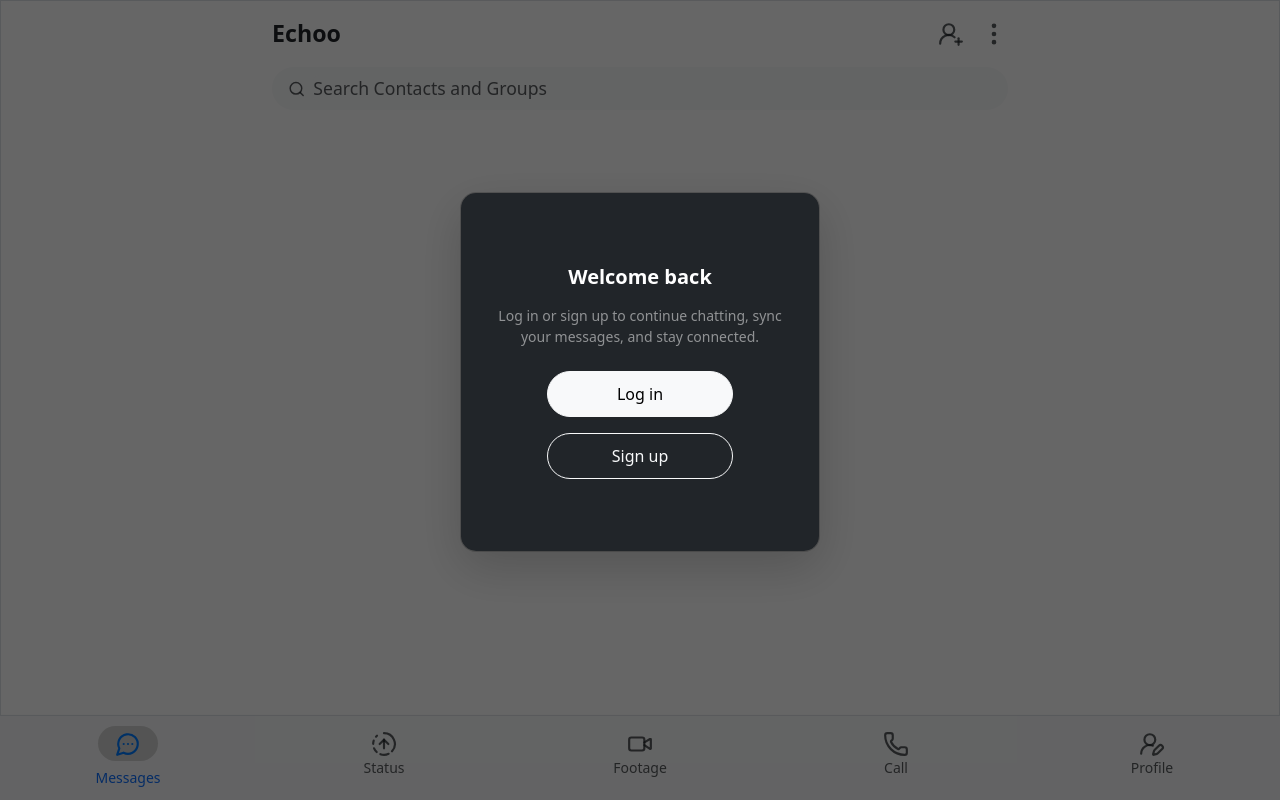
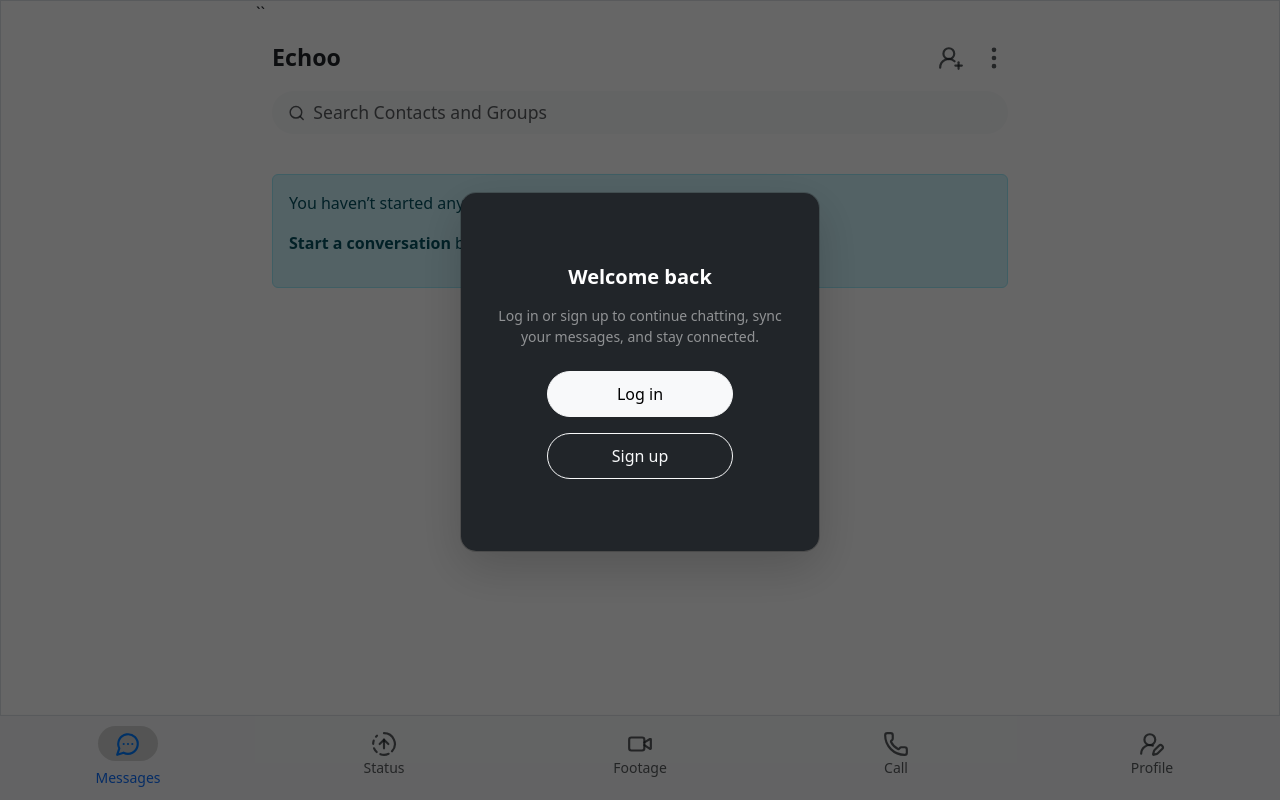
Before and after one commit to Huzaim-Bin-Asad/echoo, a React (Create React App) app: page /echoo in a window 1280 px wide. Shown: the top 800 px of the page. Built offline with nearby package versions, Linux system fonts and the light colour scheme; no server answers; the HTML template or start-up script is replaced by a standard one.

Commit message:
Imprting user data in Echoo

```diff
--- a/src/components/OpeningChat/main/ChatList.jsx
+++ b/src/components/OpeningChat/main/ChatList.jsx
@@ -1,6 +1,7 @@
 import React from 'react';
 import ChatItem from './ChatItem';
 
+// Example data for chats, you can replace it with dynamic data if needed.
 const chatData = [
   {
     name: 'Loretta Russell',
--- a/src/components/OpeningChat/main/OpeningChat.jsx
+++ b/src/components/OpeningChat/main/OpeningChat.jsx
@@ -1,18 +1,20 @@
 import React from 'react';
-import Header from './Header';
-import ChatList from './ChatList';
-import BottomNav from './BottomNav';
+import Header from './Header';  // Assuming you have a Header component
+import UserInfoPrinter from './UserInfoPrinter';  // Make sure the case matches the actual file name
+import BottomNav from './BottomNav';  // Assuming you have a BottomNav component
 
 const OpeningChat = () => {
   return (
     <div className="container-fluid p-0 d-flex flex-column" style={{ height: '100vh', maxWidth: '768px', margin: '0 auto' }}>
+``      {/* Header section */}
       <Header />
 
-      {/* Responsive chat list area */}
+      {/* User info and chat list section, which grows to fill the remaining space and allows for scrolling */}
       <div className="flex-grow-1 overflow-auto" style={{ paddingBottom: '60px' }}>
-        <ChatList />
+        <UserInfoPrinter />  {/* Include the UserInfoPrinter component */}
       </div>
 
+      {/* Bottom navigation section */}
       <BottomNav />
     </div>
   );
--- /dev/null
+++ b/src/components/OpeningChat/main/UserInfoPrinter.jsx
@@ -0,0 +1,62 @@
+import React, { useEffect, useRef } from 'react';
+import { useUser } from '../../../services/UserContext'; // Adjust path as needed
+import { useNavigate } from 'react-router-dom';
+import ChatList from './ChatList'; // Import ChatList
+
+const UserInfoPrinter = () => {
+  const { user, loading } = useUser(); // Getting user data from context
+  const navigate = useNavigate();
+  const printCount = useRef(0); // Reference to count the number of times we print user data
+
+  useEffect(() => {
+    // When user data is updated and loading is complete
+    if (user && !loading) {
+      printCount.current += 1;
+
+      // Print to console every 10 context updates
+      if (printCount.current % 10 === 0) {
+        console.log("🖨️ [UserInfoPrinter] Current user data:", user);
+      }
+    }
+  }, [user, loading]);
+
+  // Check if chat preview exists (replace `user.chatPreview` with your actual path)
+  const chatPreview = user ? user.chat_previews : null;
+  console.log("chatPreview:", chatPreview);  // Added for debugging
+
+
+  return (
+    <div className="flex-grow-1 overflow-auto p-3">
+      {/* Display user information with elegance */}
+      <div className="mb-3">
+
+      </div>
+
+      {/* If there is no chat preview, show a "Start Conversation" link */}
+      {!chatPreview || chatPreview.length === 0 ? (
+        <div className="alert alert-info" role="alert">
+          <p>You haven’t started any conversations yet.</p>
+          <p>
+            <strong>Start a conversation</strong> by clicking{" "}
+            <a
+              href="/new-contact"
+              onClick={(e) => {
+                e.preventDefault(); // Prevent page reload
+                navigate('/new-contact'); // Redirect programmatically
+              }}
+              className="link-primary"
+            >
+              here
+            </a>
+            .
+          </p>
+        </div>
+      ) : (
+        // If there is chat data, display it
+        <ChatList visible={true} />
+      )}
+    </div>
+  );
+};
+
+export default UserInfoPrinter;
--- a/src/pages/Echoos.jsx
+++ b/src/pages/Echoos.jsx
@@ -4,6 +4,7 @@ import OpeningChat from "../components/OpeningChat/main/OpeningChat";
 import LinkedDevices from "../components/OpeningChat/linkedDevices/LinkedDevices";
 import StarredMessages from "../components/OpeningChat/StarredMessages";
 import Chat from "../components/Chat/Chat"; // Make sure the path is correct
+import UserInfoPrinter from "../components/OpeningChat/main/UserInfoPrinter";
 
 const Echoo = () => {
   const navigate = useNavigate();
@@ -28,17 +29,22 @@ const Echoo = () => {
       {activeView === "main" && (
         <>
           <OpeningChat />
+          {/* 👇 Inserted user info display */}
+          <UserInfoPrinter />
+
           <div
             className="flex justify-center items-center mt-5 cursor-pointer"
             onClick={handleCallClick}
-          ></div>
+          >
+            {/* Add something visual like a button/icon if needed */}
+          </div>
         </>
       )}
 
       {activeView === "linked" && <LinkedDevices goBack={goBack} />}
       {activeView === "starred" && <StarredMessages goBack={goBack} />}
       {activeView === "chat" && <Chat goBack={goBack} />}
-      </div>
+    </div>
   );
 };
 
--- a/src/services/UserContext.jsx
+++ b/src/services/UserContext.jsx
@@ -1,41 +1,57 @@
-import React, { createContext, useEffect, useState, useContext } from 'react';
+import React, { createContext, useEffect, useState, useContext, useRef } from 'react';
 import axios from 'axios';
 
 const UserContext = createContext();
 
 export const UserProvider = ({ children }) => {
   const [user, setUser] = useState(null);
-  const [loading, setLoading] = useState(true); // To track loading state
+  const userRef = useRef(null); // to keep latest user state
+  const [loading, setLoading] = useState(true);
 
   useEffect(() => {
     const token = localStorage.getItem('token');
     if (!token) {
-      setLoading(false); // Token is not present, so set loading to false
+      setLoading(false);
       return;
     }
 
+    let requestCount = 0;
+
+    const fetchUser = () => {
       axios.get('http://localhost:5000/api/userinfo', {
         headers: { Authorization: `Bearer ${token}` },
       })
         .then(res => {
           const newUserData = res.data;
 
-        console.log("✅ User data received from backend:", newUserData);
+          requestCount += 1;
 
-        // If the user data is different from current, update the state
-        if (JSON.stringify(user) !== JSON.stringify(newUserData)) {
-          console.log("🆕 User data updated from backend.");
+          if (requestCount === 100) {
+            console.log("✅ [100th Poll] User data received:", newUserData);
+
+            if (JSON.stringify(userRef.current) !== JSON.stringify(newUserData)) {
+              console.log("🆕 User data updated.");
+            }
+
+            requestCount = 0;
           }
 
           setUser(newUserData);
-        setLoading(false); // Once data is received, stop loading
+          userRef.current = newUserData;
+          setLoading(false);
         })
         .catch(err => {
           console.error("❌ Failed to fetch user:", err);
           setUser(null);
-        setLoading(false); // Handle error and stop loading
+          userRef.current = null;
+          setLoading(false);
         });
-  }, [user]);
+    };
+
+    const intervalId = setInterval(fetchUser, 500); // Poll every 0.5s
+
+    return () => clearInterval(intervalId); // Cleanup
+  }, []); // Run only once on mount
 
   return (
     <UserContext.Provider value={{ user, loading }}>
```
Also changed, not shown: src/components/OpeningChat/main/ChatItem.jsx (+5 -6 lines). Lines whose indentation alone changed are shown as unchanged.
